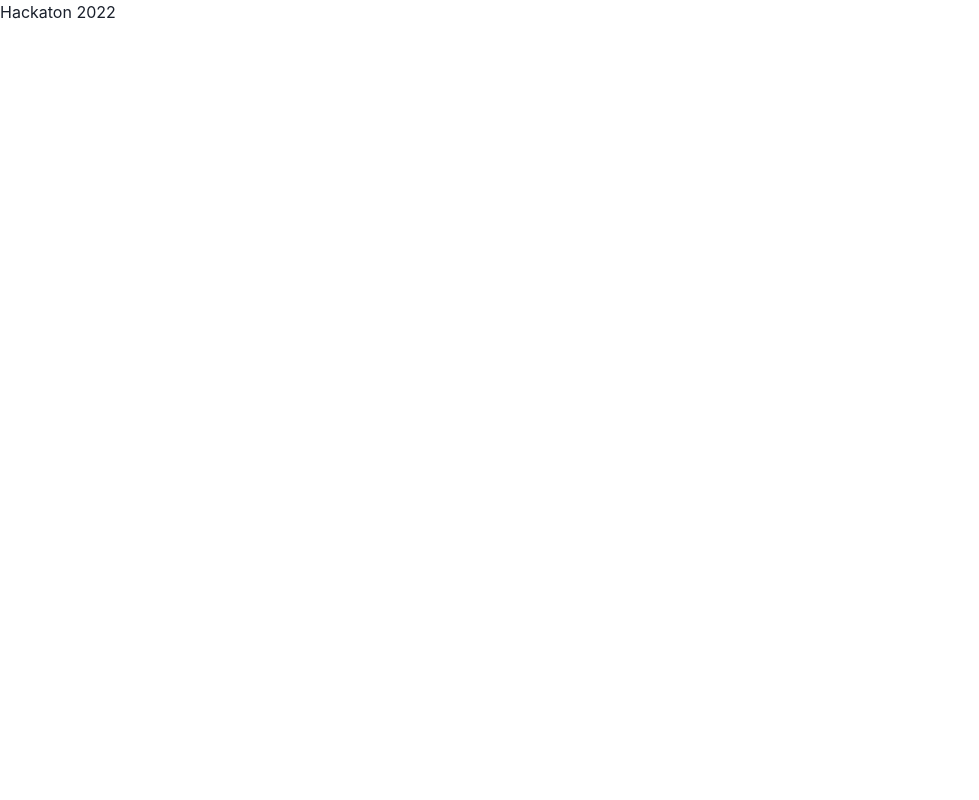
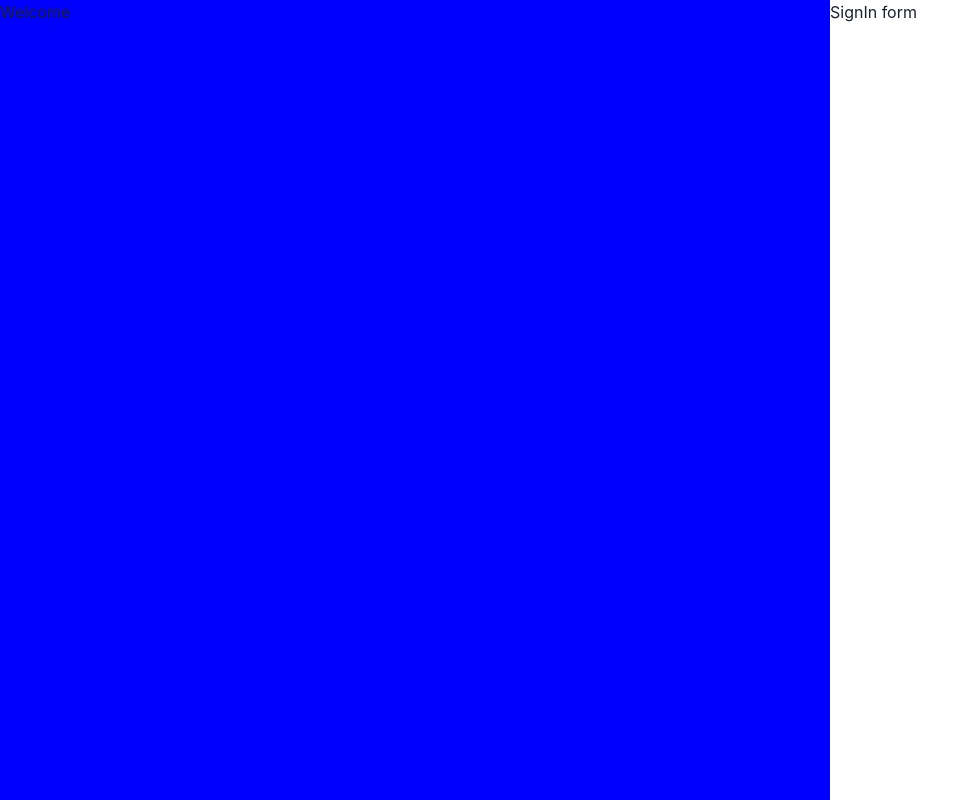
Before and after one commit to wikar-corp/Frontend, a React (Create React App) app in the folder frontend/: page / in a window 1280 px wide. Shown: the whole page, without its empty margins (0-979 px from the left). Built offline with nearby package versions, Linux system fonts and the light colour scheme.

Commit message:
basic layout

```diff
--- a/frontend/src/components/global/AppWrapper/appWrapper.tsx
+++ b/frontend/src/components/global/AppWrapper/appWrapper.tsx
@@ -1,10 +1,30 @@
-import { RouterProvider } from "react-router-dom";
-import { router } from "./routes";
+import { Box, Flex } from "@chakra-ui/react";
+import {
+  RouterProvider,
+  Routes,
+  Route,
+  Outlet,
+  BrowserRouter,
+} from "react-router-dom";
+import { Layout } from "../Layout/layout";
+import { LoginOverlay } from "../LoginOverlay/loginOverlay";
+//import { router } from "./routes";
 
 export const AppWrapper = () => {
   return (
     <>
-      <RouterProvider router={router} />
+      <LoginOverlay />
+      {/* <RouterProvider router={router} /> */}
+      <BrowserRouter>
+        <Routes>
+          <Route path="/" element={<Layout />}>
+            <Route
+              path="messages"
+              element={<Box bgColor="red">messages</Box>}
+            />
+          </Route>
+        </Routes>
+      </BrowserRouter>
     </>
   );
 };
--- a/frontend/src/components/global/AppWrapper/routes.tsx
+++ b/frontend/src/components/global/AppWrapper/routes.tsx
@@ -1,4 +1,14 @@
-import { createBrowserRouter } from "react-router-dom";
+import { Flex } from "@chakra-ui/react";
+import { createBrowserRouter, Navigate } from "react-router-dom";
+import { useAuthState } from "../../../providers/Authenticate";
+
+export const ProtectedRoute = ({ children }: { children: JSX.Element }) => {
+  const userDetails = useAuthState();
+  if (!Boolean(userDetails.token)) {
+    return <Navigate to="/" replace />;
+  }
+  return children;
+};
 
 export const router = createBrowserRouter([
   {
@@ -6,6 +16,14 @@ export const router = createBrowserRouter([
     element: <div>Hackaton 2022</div>,
     errorElement: <>404</>,
   },
+  //   {
+  //     path: "/dashboard",
+  //     element: (
+  //       <ProtectedRoute>
+  //         <Flex></Flex>
+  //       </ProtectedRoute>
+  //     ),
+  //   },
   {
     path: "*",
     element: <div>404</div>,
--- /dev/null
+++ b/frontend/src/components/global/Layout/Navigation/navigation.tsx
@@ -0,0 +1,6 @@
+import { Flex } from "@chakra-ui/react";
+import React from "react";
+
+export const Navigation = () => {
+  return <Flex bgColor="blue">NAV</Flex>;
+};
--- /dev/null
+++ b/frontend/src/components/global/Layout/layout.tsx
@@ -0,0 +1,13 @@
+import { Grid } from "@chakra-ui/react";
+import React from "react";
+import { Navigation } from "./Navigation/navigation";
+import { Outlet } from "react-router-dom";
+
+export const Layout = () => {
+  return (
+    <Grid h="100vh" w="100vw" gridTemplateColumns="auto 1fr">
+      <Navigation />
+      <Outlet />
+    </Grid>
+  );
+};
--- /dev/null
+++ b/frontend/src/components/global/LoginOverlay/loginOverlay.tsx
@@ -0,0 +1,34 @@
+import { Flex, Grid, useColorModeValue } from "@chakra-ui/react";
+import React, { useState } from "react";
+import { useAuthState } from "../../../providers/Authenticate";
+import { SignInForm } from "./signInForm";
+import { WelcomeSection } from "./welcomeSection";
+
+export const LoginOverlay = () => {
+  const userDetails = useAuthState();
+
+  //test
+  const [isLoading, setIsLoading] = useState<boolean>(true);
+  //
+
+  return (
+    <Grid
+      pos="fixed"
+      //test
+      onClick={() => {
+        setTimeout(() => {
+          setIsLoading(!isLoading);
+        }, 1000);
+      }}
+      //
+      w="100vw"
+      h="100vh"
+      transition={"0.5s"}
+      left={isLoading ? "0" : "100vw"}
+      gridTemplateColumns="1fr 450px"
+    >
+      <WelcomeSection />
+      <SignInForm />
+    </Grid>
+  );
+};
--- /dev/null
+++ b/frontend/src/components/global/LoginOverlay/signInForm.tsx
@@ -0,0 +1,6 @@
+import { Flex } from "@chakra-ui/react";
+import React from "react";
+
+export const SignInForm = () => {
+  return <Flex>SignIn form</Flex>;
+};
--- /dev/null
+++ b/frontend/src/components/global/LoginOverlay/welcomeSection.tsx
@@ -0,0 +1,20 @@
+import { Flex } from "@chakra-ui/react";
+import React, { useState } from "react";
+
+export const WelcomeSection = () => {
+  const [signedIn, setSignedIn] = useState<boolean>(false);
+
+  return (
+    <Flex
+      bgColor="BRAND"
+      w={signedIn ? "100vw" : "calc(100vw - 450px)"}
+      transition="0.5s"
+      left={signedIn ? "0" : "-450px"}
+      onClick={() => {
+        setSignedIn(!signedIn);
+      }}
+    >
+      Welcome
+    </Flex>
+  );
+};
--- a/frontend/src/theme/colors.ts
+++ b/frontend/src/theme/colors.ts
@@ -1 +1,31 @@
-export const colors = {};
+export const colors = {
+  BRAND: "blue",
+  BACKGROUND_1: {
+    LIGHT: "#dadada",
+    DARK: "#121212",
+  },
+  BACKGROUND_2: {
+    LIGHT: "#dadada",
+    DARK: "#121212",
+  },
+  BACKGROUND_3: {
+    LIGHT: "#dadada",
+    DARK: "#121212",
+  },
+  BACKGROUND_4: {
+    LIGHT: "#dadada",
+    DARK: "#121212",
+  },
+  TEXT_COLOR_1: {
+    LIGHT: "black",
+    DARK: "white",
+  },
+  TEXT_COLOR_2: {
+    LIGHT: "black",
+    DARK: "white",
+  },
+  TEXT_COLOR_3: {
+    LIGHT: "black",
+    DARK: "white",
+  },
+};
```
